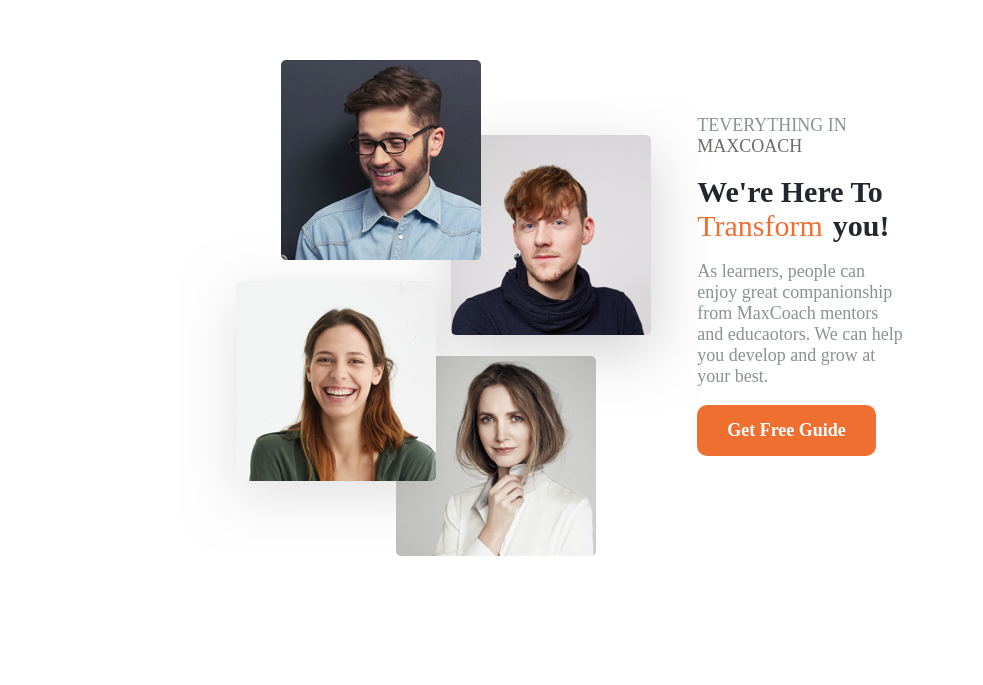
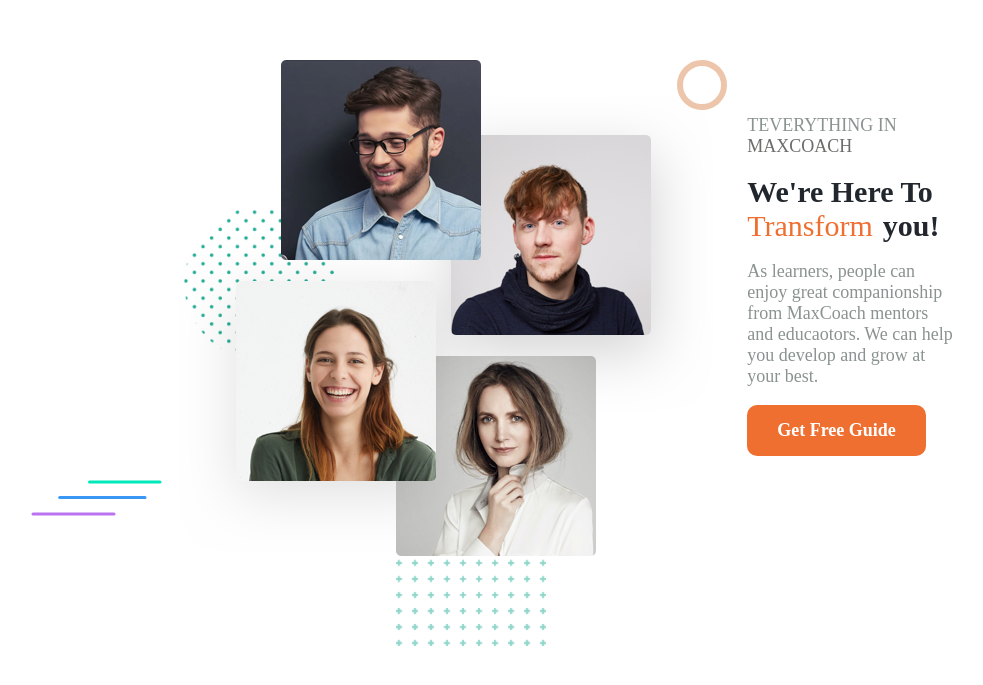
Before and after one commit to cerry24/proj-html-vuejs, a Vue app: page / in a window 1280 px wide. Shown: the part 4079-4764 px from the top of the page, without its empty margins (46-1029 px from the left). Built offline with nearby package versions, Linux system fonts and the light colour scheme.

Commit message:
implement section decorative images

```diff
--- a/src/components/AppMain components/SectionTransform.vue
+++ b/src/components/AppMain components/SectionTransform.vue
@@ -7,9 +7,19 @@ export default {
 <template>
     <section id="transform">
         <div class="main-container">
+            <img src="../../assets/img/maxcoach-shape-07-150x150.png" alt="Ornamental square pattern"
+                class="square-pattern"><!--ornamental image-->
+            <img src="../../assets/img/maxcoach-shape-05-150x150.png" alt="square pattern image" class="round-squares">
+            <!--ornamental image-->
+            <img src="../../assets/img/maxcoach-shape-01.png" alt="triple lines pattern image" class="triple-lines">
+            <!--ornamental image-->
+
             <div class="image"><!--image of four people on the left side-->
                 <img src="../../assets/img/home-3-team-image.png" alt="rapresentative image of a team">
             </div>
+
+            <div class="pink-circle"></div> <!--pink circle decoration-->
+
             <div class="text"> <!--title of the section & quick paragraph for introduction-->
                 <p class="section-intro">teverything in <span>maxcoach</span></p>
                 <h2>we're here to <span>transform</span>you!</h2>
@@ -29,11 +39,31 @@ export default {
 #transform {
     background-color: $main-multi-color;
     color: $secondary-font-color;
+    position: relative;
+}
+
+.square-pattern {
+    position: absolute;
+    bottom: -17%;
+    left: 34.5%;
+}
+
+.round-squares {
+    position: absolute;
+    top: 30%;
+    left: 18%;
+}
+
+.triple-lines {
+    position: absolute;
+    bottom: 9%;
+    left: 6%;
 }
 
 .image {
     width: 60%;
     text-align: center;
+    z-index: 1;
 }
 
 .text {
```
